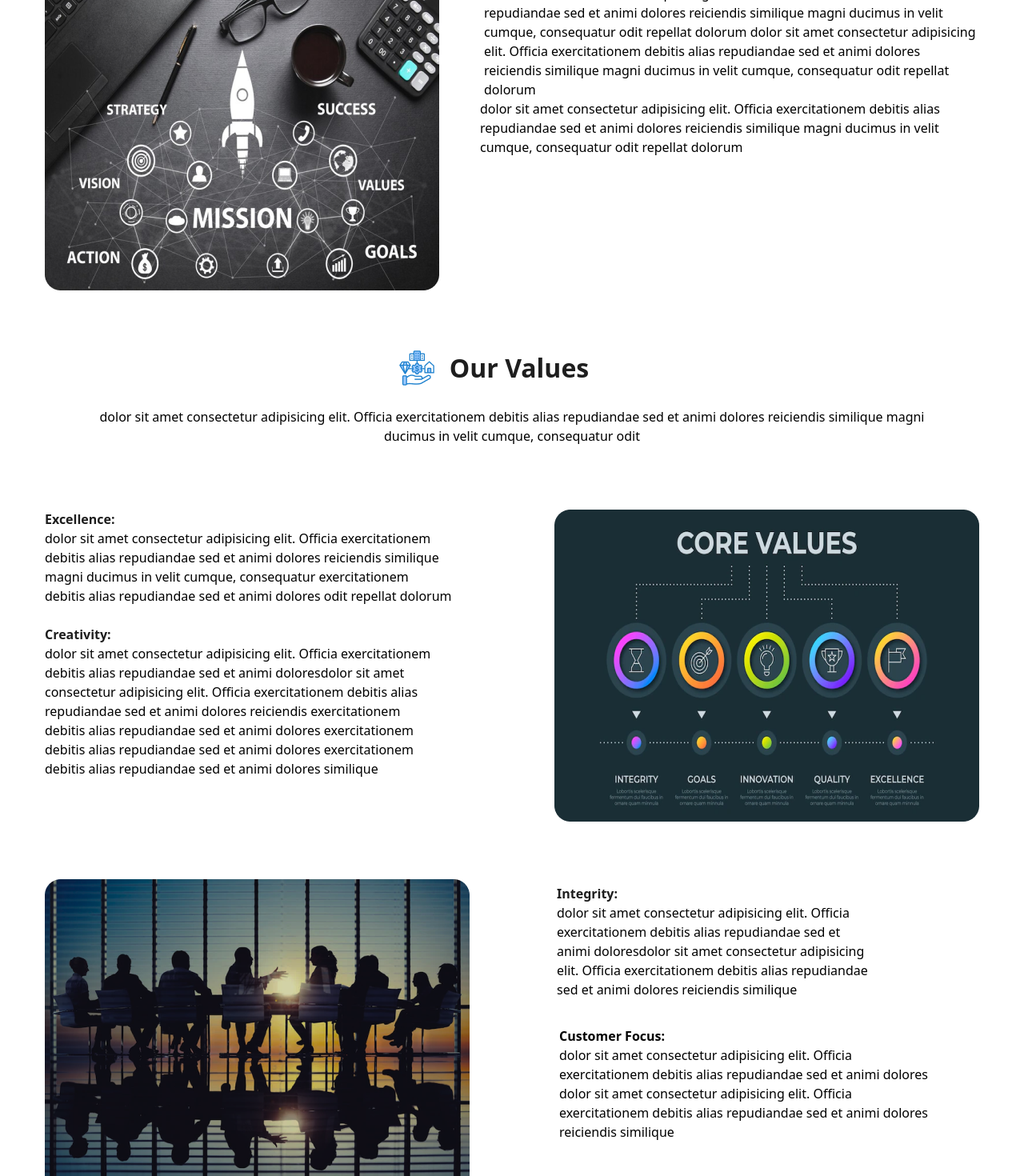
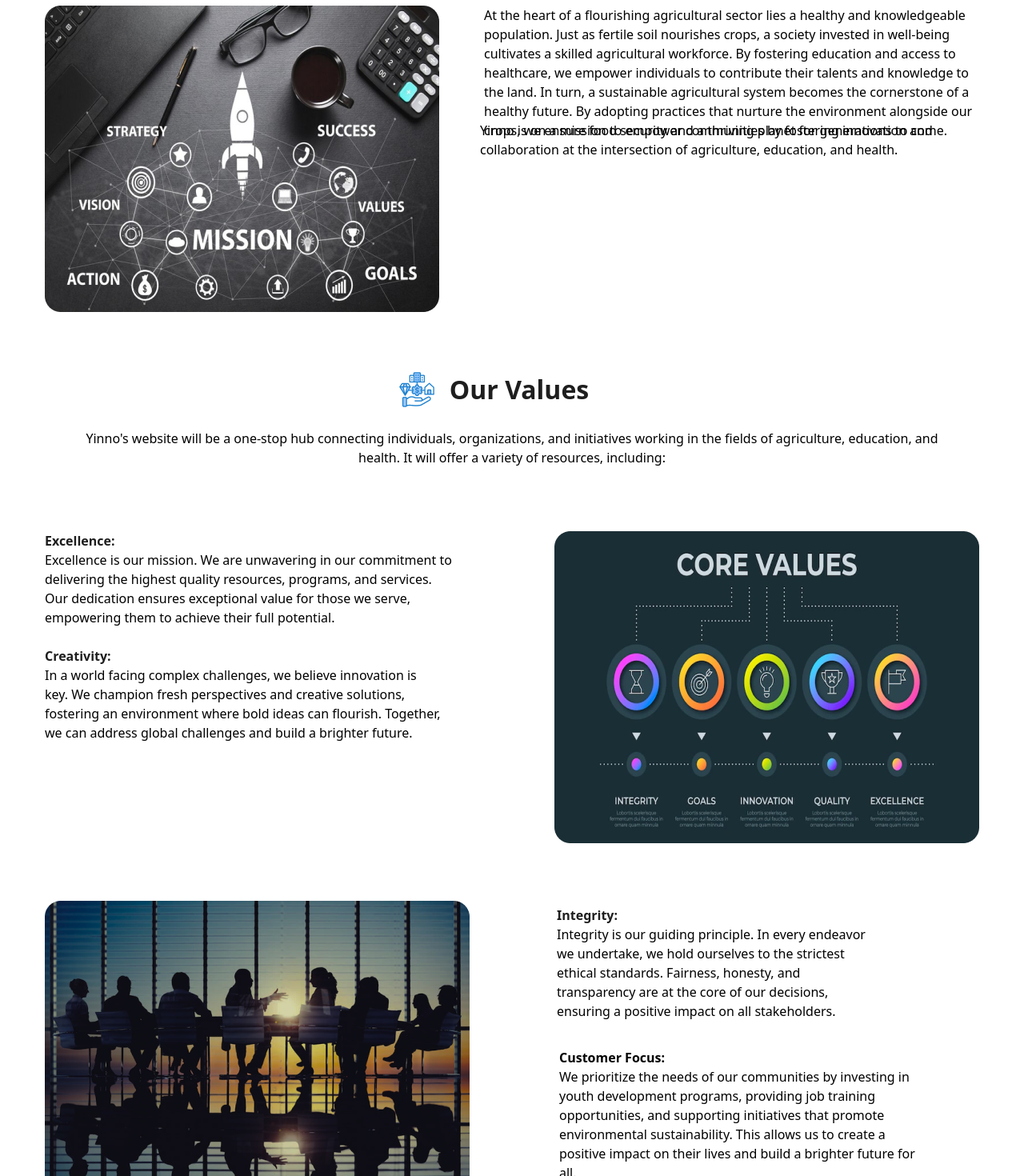
Before and after one commit to Angyusarah/yiino, a React (Vite) app: page /about in a window 1280 px wide. Shown: the part 960-2430 px from the top of the page at 80% size. Built offline with nearby package versions, Linux system fonts and the light colour scheme.

Commit message:
added some contents

```diff
--- a/src/Components/AboutComponents/AboutHero.jsx
+++ b/src/Components/AboutComponents/AboutHero.jsx
@@ -8,9 +8,12 @@ const AboutHero = () => {
           </div>
           <h2 className="text-headercolor font-bold text-[2rem]">About Us </h2>
           <p className=" text-center text-textcolor text-[18px] md:px-[5rem]">
-            Lorem ipsum, dolor sit amet consectetur adipisicing elit. A, nulla
-            Lorem, ipsum dolor sit amet consectetur adipisicing elit. Lorem,
-            ipsum dolor sit amet consectetur .
+            Yinno champions a future where health, education, and agriculture
+            flourish together. We believe healthy individuals form the
+            foundation for a thriving agricultural sector. Sustainable
+            agricultural practices, in turn, ensure a healthy planet for all.
+            Through innovation and collaboration, Yinno empowers communities to
+            achieve this interconnected well-being.
           </p>
         </div>
         <div className=" bg-aboutHeroBg h-[12rem]  bg-cover bg-center  md:h-[26rem] rounded-lg "></div>
--- a/src/Components/AboutComponents/MissionCard.jsx
+++ b/src/Components/AboutComponents/MissionCard.jsx
@@ -12,18 +12,21 @@ const MissionCard = () => {
       </div>
       <div className=" flex flex-col gap-6 lg:flex-row relative md:gap-14 ">
         <p className=" lg:absolute md:top-[9rem]  lg:left-[34rem]">
-          dolor sit amet consectetur adipisicing elit. Officia exercitationem
-          debitis alias repudiandae sed et animi dolores reiciendis similique
-          magni ducimus in velit cumque, consequatur odit repellat dolorum
+          Yinno is on a mission to empower communities by fostering innovation
+          and collaboration at the intersection of agriculture, education, and
+          health.
         </p>
         <img src={image2} className="" alt="" />
         <p>
-          dolor sit amet consectetur adipisicing elit. Officia exercitationem
-          debitis alias repudiandae sed et animi dolores reiciendis similique
-          magni ducimus in velit cumque, consequatur odit repellat dolorum dolor
-          sit amet consectetur adipisicing elit. Officia exercitationem debitis
-          alias repudiandae sed et animi dolores reiciendis similique magni
-          ducimus in velit cumque, consequatur odit repellat dolorum
+          At the heart of a flourishing agricultural sector lies a healthy and
+          knowledgeable population. Just as fertile soil nourishes crops, a
+          society invested in well-being cultivates a skilled agricultural
+          workforce. By fostering education and access to healthcare, we empower
+          individuals to contribute their talents and knowledge to the land. In
+          turn, a sustainable agricultural system becomes the cornerstone of a
+          healthy future. By adopting practices that nurture the environment
+          alongside our crops, we ensure food security and a thriving planet for
+          generations to come.
         </p>
       </div>
     </section>
--- a/src/Components/AboutComponents/Valuecard.jsx
+++ b/src/Components/AboutComponents/Valuecard.jsx
@@ -11,9 +11,10 @@ const Valuecard = () => {
       </div>
       <div className=" flex flex-col gap-6 lg relative md:gap-14 ">
         <p className="lg:text-center lg:px-12">
-          dolor sit amet consectetur adipisicing elit. Officia exercitationem
-          debitis alias repudiandae sed et animi dolores reiciendis similique
-          magni ducimus in velit cumque, consequatur odit
+          Yinno's website will be a one-stop hub connecting individuals,
+          organizations, and initiatives working in the fields of agriculture,
+          education, and health. It will offer a variety of resources,
+          including:
         </p>
 
         <div className=" flex flex-col gap-6">
@@ -21,11 +22,10 @@ const Valuecard = () => {
             <div className=" lg:mt-6 ">
               <h3 className=" text-headercolor font-bold">Excellence:</h3>
               <p className=" lg:pr-[8rem]">
-                dolor sit amet consectetur adipisicing elit. Officia
-                exercitationem debitis alias repudiandae sed et animi dolores
-                reiciendis similique magni ducimus in velit cumque, consequatur
-                exercitationem debitis alias repudiandae sed et animi dolores
-                odit repellat dolorum
+                Excellence is our mission. We are unwavering in our commitment
+                to delivering the highest quality resources, programs, and
+                services. Our dedication ensures exceptional value for those we
+                serve, empowering them to achieve their full potential.
               </p>
             </div>
             <img src={image3} className=" pt-6 md:w-full " alt="image" />
@@ -33,24 +33,19 @@ const Valuecard = () => {
           <div className=" lg:absolute lg:top-[17rem] lg:right-[34em]">
             <h3 className=" text-headercolor font-bold">Creativity:</h3>
             <p className=" lg:pr-[8rem]">
-              dolor sit amet consectetur adipisicing elit. Officia
-              exercitationem debitis alias repudiandae sed et animi doloresdolor
-              sit amet consectetur adipisicing elit. Officia exercitationem
-              debitis alias repudiandae sed et animi dolores reiciendis
-              exercitationem debitis alias repudiandae sed et animi dolores
-              exercitationem debitis alias repudiandae sed et animi dolores
-              exercitationem debitis alias repudiandae sed et animi dolores
-              similique
+              In a world facing complex challenges, we believe innovation is
+              key. We champion fresh perspectives and creative solutions,
+              fostering an environment where bold ideas can flourish. Together,
+              we can address global challenges and build a brighter future.
             </p>
           </div>
           <div className=" mt-6 lg:absolute lg:bottom-[15rem] lg:left-[36rem] lg:pl-16">
             <h3 className=" text-headercolor font-bold">Integrity:</h3>
             <p className=" lg:pr-[8rem]">
-              dolor sit amet consectetur adipisicing elit. Officia
-              exercitationem debitis alias repudiandae sed et animi doloresdolor
-              sit amet consectetur adipisicing elit. Officia exercitationem
-              debitis alias repudiandae sed et animi dolores reiciendis
-              similique
+              Integrity is our guiding principle. In every endeavor we
+              undertake, we hold ourselves to the strictest ethical standards.
+              Fairness, honesty, and transparency are at the core of our
+              decisions, ensuring a positive impact on all stakeholders.
             </p>
           </div>
           <div className=" lg:flex lg:gap-4  ">
@@ -58,11 +53,11 @@ const Valuecard = () => {
             <div className=" pt-6 lg:pt-[13rem] lg:pl-24">
               <h3 className="text-headerColor font-bold">Customer Focus:</h3>
               <p className=" lg:pr-[4rem]">
-                dolor sit amet consectetur adipisicing elit. Officia
-                exercitationem debitis alias repudiandae sed et animi dolores
-                dolor sit amet consectetur adipisicing elit. Officia
-                exercitationem debitis alias repudiandae sed et animi dolores
-                reiciendis similique
+                We prioritize the needs of our communities by investing in youth
+                development programs, providing job training opportunities, and
+                supporting initiatives that promote environmental
+                sustainability. This allows us to create a positive impact on
+                their lives and build a brighter future for all.
               </p>
             </div>
           </div>
--- a/src/Components/LandingPage/Hero.jsx
+++ b/src/Components/LandingPage/Hero.jsx
@@ -5,7 +5,7 @@ const Hero = () => {
         <div className=" text-center ">
           <div className="my-5">
             <h1 className=" text-headercolor font-bold text-2xl">
-              Lorem ipsum dolor sit amet consectetur.
+              Yinno : Cultivating a Healthier Future
             </h1>
             <p className="text-xs">
               Lorem ipsum dolor sit amet, consectetur adipisicing elit. Vel
--- a/src/Components/LandingPage/Keyservices.jsx
+++ b/src/Components/LandingPage/Keyservices.jsx
@@ -24,9 +24,12 @@ const Keyservices = () => {
           <div className="flex flex-col justify-start items-start">
             <h3 className=" font-semibold text-xl py-2">Education</h3>
             <p className="text-sm">
-              Lorem ipsum dolor, sit amet consectetur adipisicing elit. Minima,
-              amet natus. Maiores commodi molestias omnis ab fugit a, neque
-              aperiam!
+              This section will focus on promoting agricultural literacy and
+              building capacity in rural communities. It will offer resources
+              on: * Agriscience curriculum development for schools <br /> *
+              Farmer training programs <br /> * Youth mentorship initiatives in
+              agriculture <br />* Educational tools on nutrition and healthy
+              eating
             </p>
           </div>
         </div>
@@ -39,9 +42,11 @@ const Keyservices = () => {
           <div className="flex flex-col justify-start items-start">
             <h3 className=" font-semibold text-xl py-2">Health</h3>
             <p className="text-sm">
-              Lorem ipsum dolor, sit amet consectetur adipisicing elit. Minima,
-              amet natus. Maiores commodi molestias omnis ab fugit a, neque
-              aperiam!
+              This section will address the health needs of agricultural
+              communities by providing information on: * Occupational health and
+              safety practices for farmers <br /> * Nutritional guidance for healthy
+              living <br /> * Food safety and hygiene education programs <br /> * Telemedicine
+              services for remote areas
             </p>
           </div>
           <link rel="stylesheet" href="" />
@@ -55,9 +60,11 @@ const Keyservices = () => {
           <div className="flex flex-col justify-start items-start">
             <h3 className=" font-semibold text-xl py-2">Agriculture</h3>
             <p className="text-sm">
-              Lorem ipsum dolor, sit amet consectetur adipisicing elit. Minima,
-              amet natus. Maiores commodi molestias omnis ab fugit a, neque
-              aperiam!
+              This section will provide resources on sustainable farming
+              practices, including: * Soil health and management <br /> * Water
+              conservation techniques <br /> * Integrated pest management (IPM)
+              strategies <br /> * Precision agriculture technologies <br />*
+              Post-harvest handling and storage techniques
             </p>
           </div>
           {/* <link to="/">Learn more</link> */}
```
